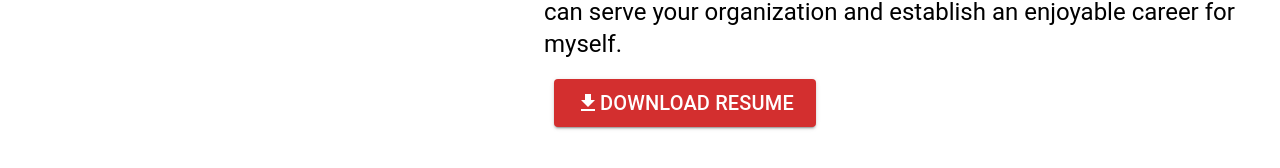
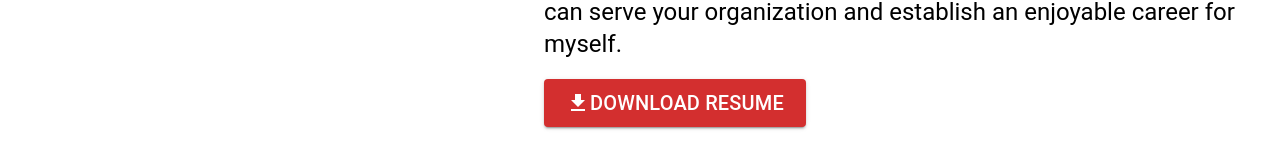
Before and after one commit to me-aditya/Portfolio-Website, a React (Create React App) app in the folder client/: page / in a window 1280 px wide. Shown: the part 710-878 px from the top of the page. Built offline with nearby package versions, Linux system fonts and the light colour scheme.

Commit message:
button alignment changed

```diff
--- a/client/src/Pages/Home.jsx
+++ b/client/src/Pages/Home.jsx
@@ -61,7 +61,7 @@ const Home = () => {
                   </ImageListItem>
                 </ImageList> */}
               </Grid>
-              <Grid item style={{margin : "10px"}} >
+              <Grid item style={{marginTop : "10px",marginBottom : "10px"}} >
                 <Button variant="contained" color = 'error' size="large" target="_blank" href='https://drive.google.com/file/d/163jyaEOIweJ76pSajaYNVxE66DA8X4kN/view?usp=sharing'>
                   <FileDownloadIcon/>
                   <Typography color = 'white' variant = 'h6'>Download resume</Typography>
```
